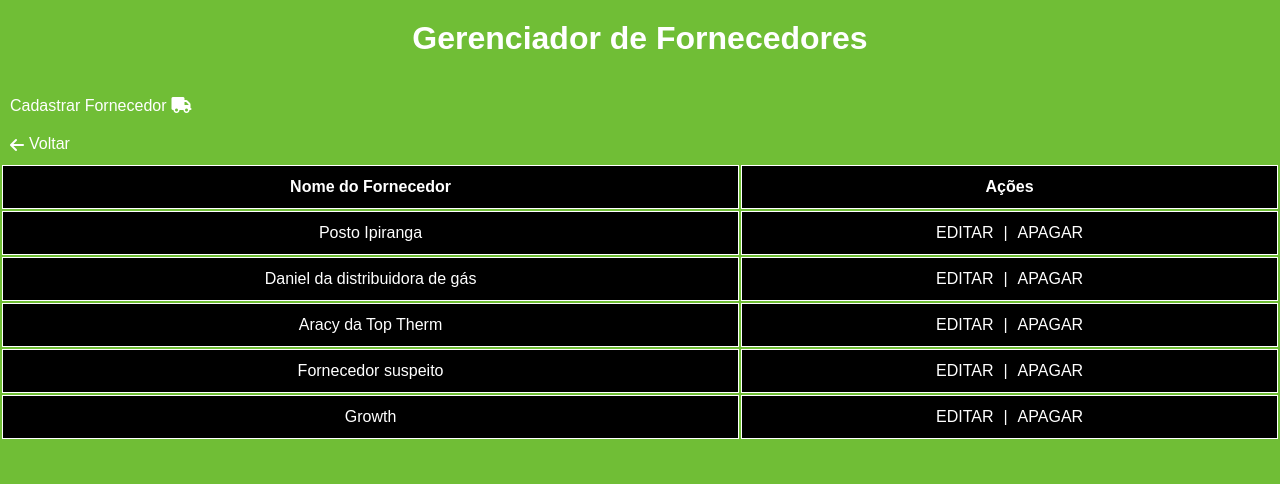
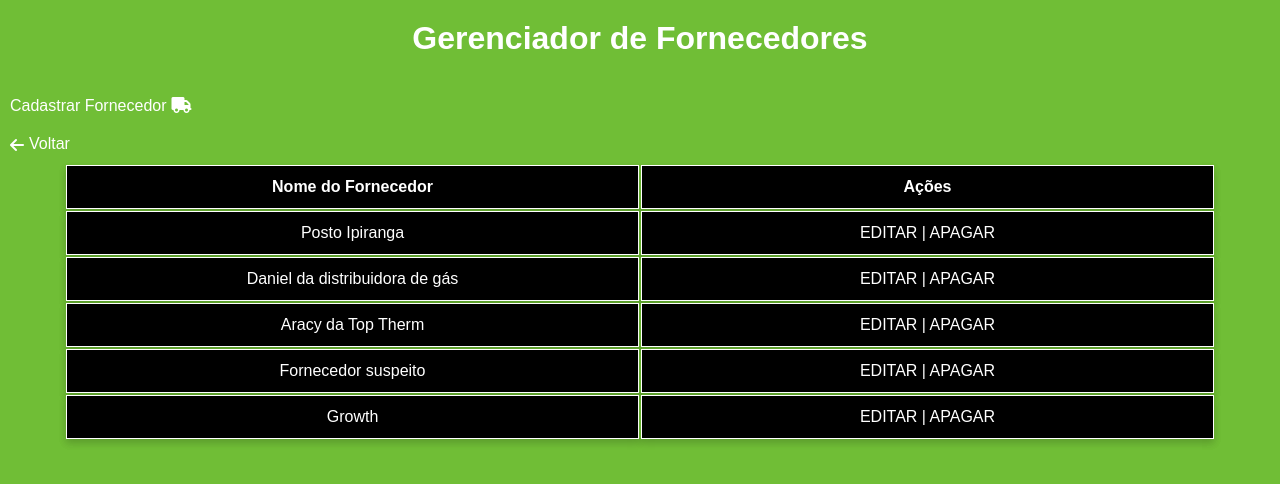
Before and after one commit to JoaoVictorCarvalho89/Sao_Jorge_Suplementos, a Django app: page /fornecedores/ in a window 1280 px wide. Shown: the top 484 px of the page. Run offline with Django 5.2, Linux system fonts and the light colour scheme; data comes from the database, SQL or seed files in the repository; both versions use the stored data as it was after the commit.

Commit message:
Correção via CSS na tabela de fornecedores.

```diff
--- a/Projeto_SJ_Suplementos/core/static/CSS/BaseCSS/barra_lateral.css
+++ b/Projeto_SJ_Suplementos/core/static/CSS/BaseCSS/barra_lateral.css
@@ -8,10 +8,10 @@
     flex-shrink: 0;
     display: flex;
     height: 90%;
-    width: 5%;
+    width: 60px;
 }
 .sidebar:hover{
-    width: 10%;
+    width: 5%;
 }
 .sidebar nav{
     justify-content: space-between;
--- a/Projeto_SJ_Suplementos/core/static/CSS/CRUD_CSS/gerenciar_lista.css
+++ b/Projeto_SJ_Suplementos/core/static/CSS/CRUD_CSS/gerenciar_lista.css
@@ -22,25 +22,31 @@ a {
     text-decoration: none;
 }
 
+table {
+    width: 90%;
+    margin: 0 auto;
+}
+
 tr, th, td {
+    border-collapse: collapse;
+    box-shadow: 0 4px 8px rgba(0, 0, 0, 0.1);
     background-color: var(--cor_secundaria);
     border: 1px solid var(--text_cor);
-    width: 100%;
     color: var(--text_cor);
 }
 
-#nome{
-    width: auto;
+tr, th{
+    width: 50%;
+}
+
+.nome{
     padding: 12px;
     text-align: center;
 }
 
-#acoes {
-    width: auto;
+.acoes{
     padding: 12px;
     text-align: center;
-    display: flex;
-    justify-content: center;
     gap: 10px;
 }
 
--- a/Projeto_SJ_Suplementos/core/templates/CRUD/fornecedores.html
+++ b/Projeto_SJ_Suplementos/core/templates/CRUD/fornecedores.html
@@ -19,14 +19,14 @@
     <a href="{% url 'PaginaCliente' %}" class="link"><i class="fa fa-arrow-right" style="rotate: 180deg;"></i>Voltar</a>
     <table>
         <tr>
-            <th id="nome">Nome do Fornecedor</th>
-            <th id="acoes">Ações</th>
+            <th class="nome">Nome do Fornecedor</th>
+            <th class="acoes">Ações</th>
         </tr>
         {% for fornecedor in lista_fornecedores %}
             <tr>
-                <td id="nome">{{ fornecedor.nome }}</td>
-                <td id="acoes">
-                    <a href="{% url 'fornecedor_editar' fornecedor.id %}">EDITAR</a>|
+                <td class="nome">{{ fornecedor.nome }}</td>
+                <td class="acoes">
+                    <a href="{% url 'fornecedor_editar' fornecedor.id %}">EDITAR</a> |
                         <a href="{% url 'fornecedor_remover' fornecedor.id %}">APAGAR</a>
                     </td>
                 </tr>
--- a/Projeto_SJ_Suplementos/core/views.py
+++ b/Projeto_SJ_Suplementos/core/views.py
@@ -93,7 +93,7 @@ def fornecedor_editar(request, id):
 
     if form.is_valid():
         form.save()
-        return redirect('PaginaCliente')
+        return redirect('fornecedores')
 
     contexto = {
         'form': form
```
Also changed, not shown: Projeto_SJ_Suplementos/db.sqlite3.
